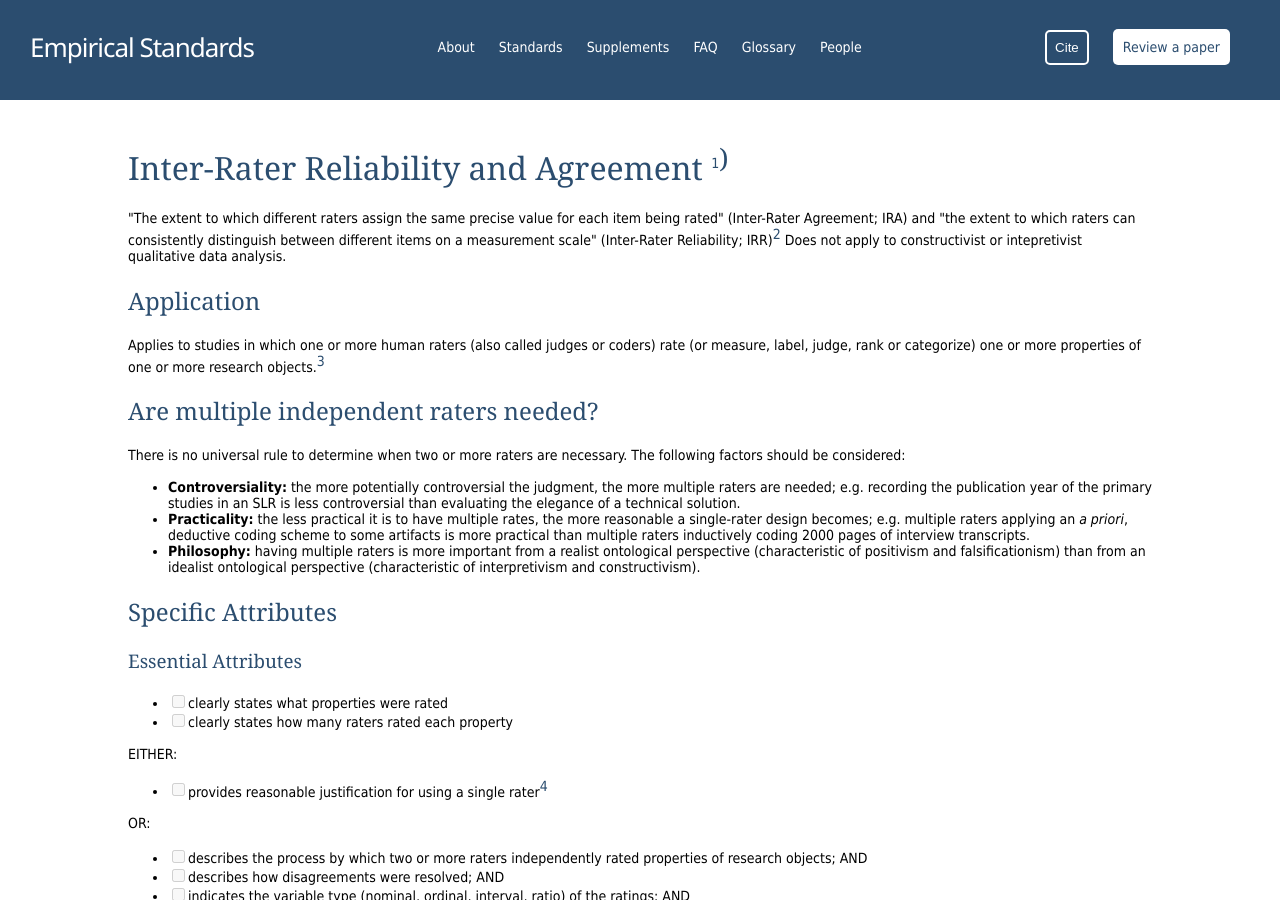
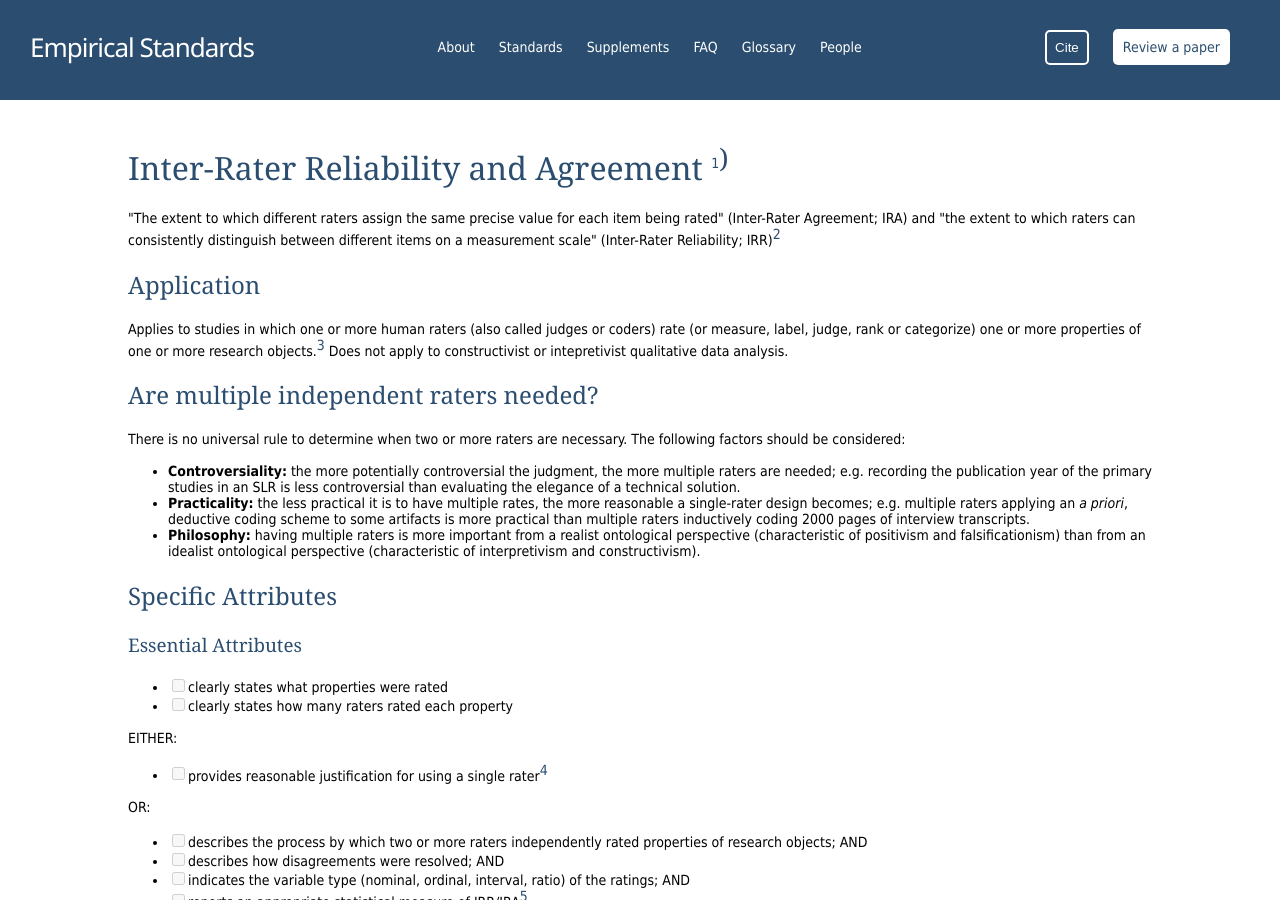
Before and after one commit to acmsigsoft/EmpiricalStandards, a Jekyll site: the page built from docs/supplements/InterRaterReliabilityAndAgreement.md, in a window 1280 px wide and 900 px high. Built offline with Jekyll 4.4.1, drawn with Linux system fonts in a browser that asks for light colours; our own code applies the rules of GitHub Pages for plain Markdown files.

Commit message:
Update InterRaterReliabilityAndAgreement.md

```diff
--- a/docs/supplements/InterRaterReliabilityAndAgreement.md
+++ b/docs/supplements/InterRaterReliabilityAndAgreement.md
@@ -1,9 +1,9 @@
 # Inter-Rater Reliability and Agreement <sup><a class="footnote footnote_ref">1</a>)</sup>
-&quot;The extent to which different raters assign the same precise value for each item being rated&quot; (Inter-Rater Agreement; IRA) and &quot;the extent to which raters can consistently distinguish between different items on a measurement scale&quot; (Inter-Rater Reliability; IRR)<sup><a class="footnote footnote_ref">2</a></sup> Does not apply to constructivist or intepretivist qualitative data analysis.
+&quot;The extent to which different raters assign the same precise value for each item being rated&quot; (Inter-Rater Agreement; IRA) and &quot;the extent to which raters can consistently distinguish between different items on a measurement scale&quot; (Inter-Rater Reliability; IRR)<sup><a class="footnote footnote_ref">2</a></sup>
 
 ## Application
 
-Applies to studies in which one or more human raters (also called judges or coders) rate (or measure, label, judge, rank or categorize) one or more properties of one or more research objects.<sup><a class="footnote footnote_ref">3</a></sup>
+Applies to studies in which one or more human raters (also called judges or coders) rate (or measure, label, judge, rank or categorize) one or more properties of one or more research objects.<sup><a class="footnote footnote_ref">3</a></sup> Does not apply to constructivist or intepretivist qualitative data analysis.
 
 ## Are multiple independent raters needed?
 
```
